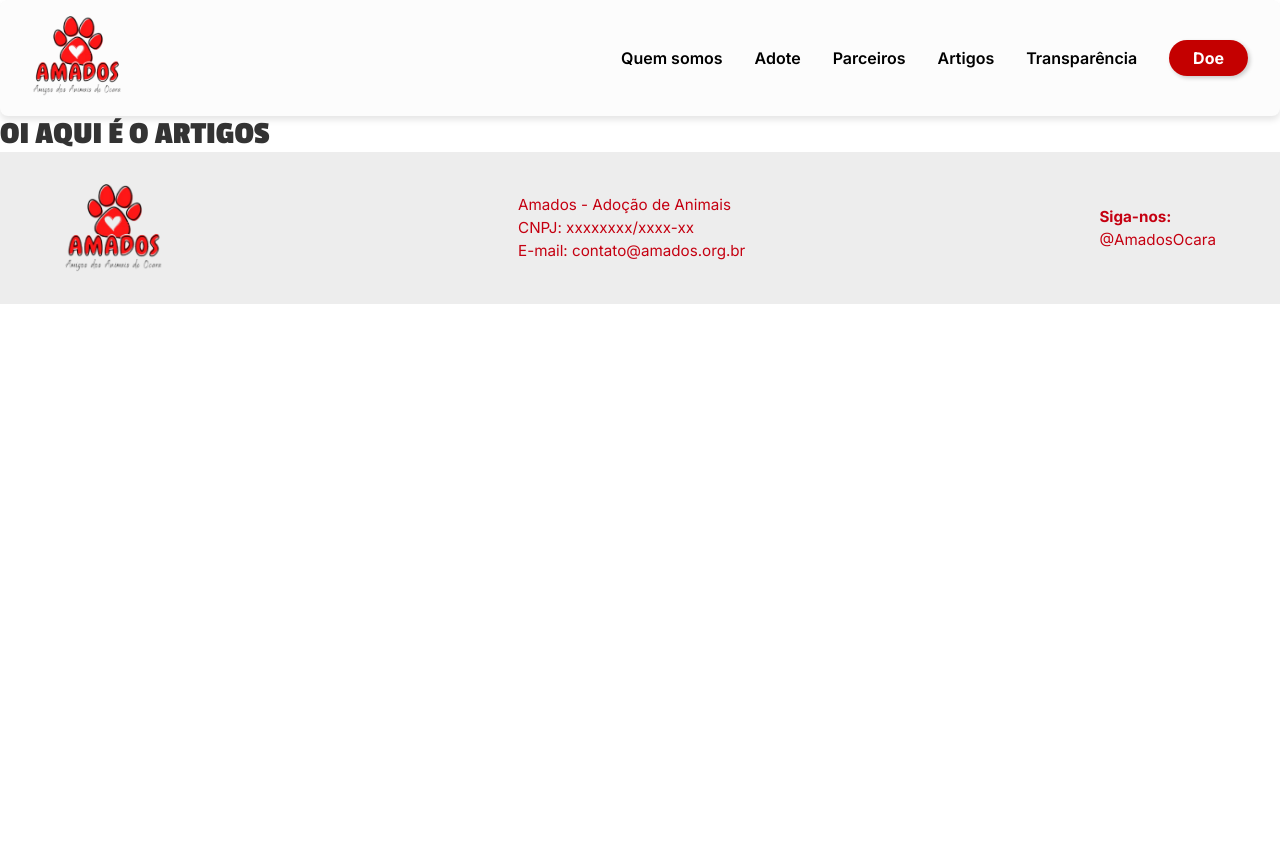
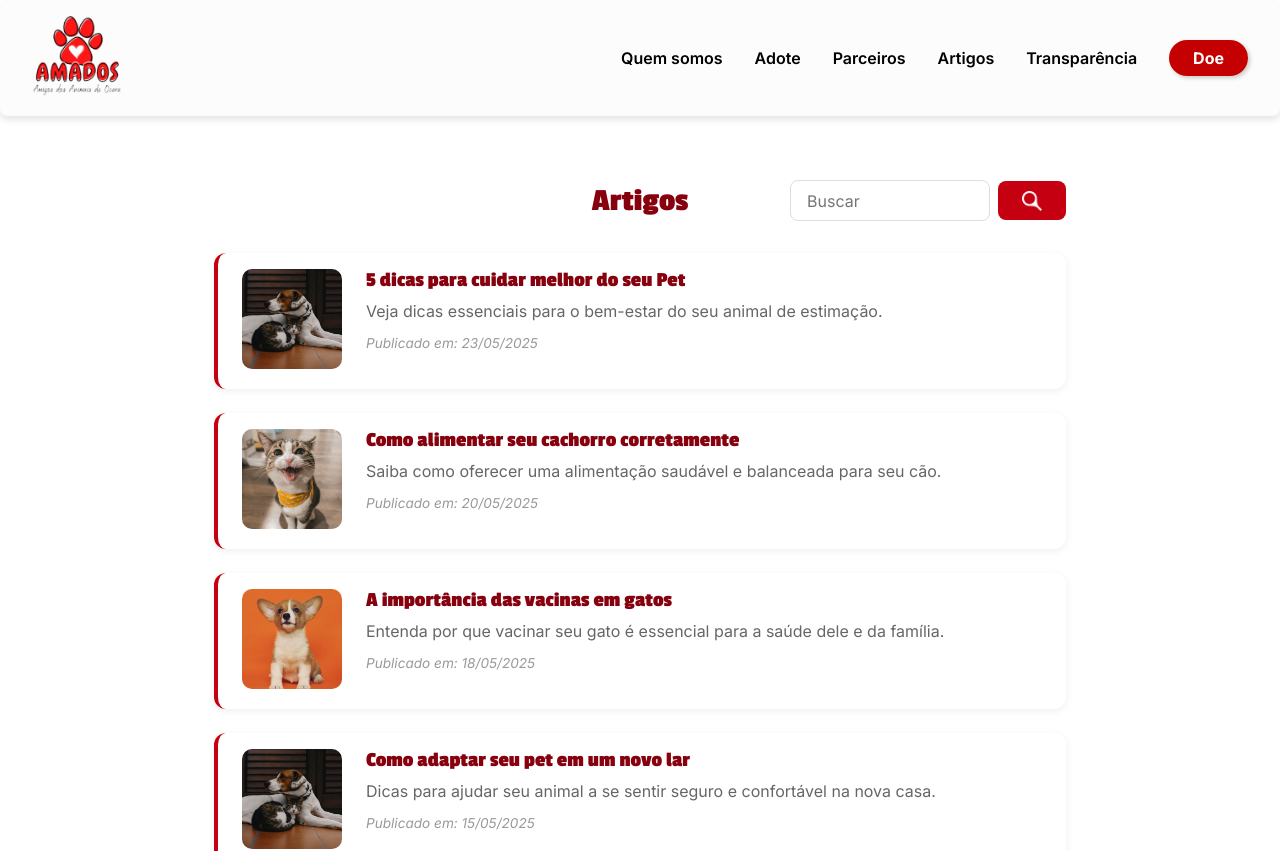
Before and after one commit to tatielynobre/AmadosOcara, a React (Vite) app: page /artigos in a window 1280 px wide. Shown: the top 851 px of the page. Before the commit the page ends 800 px from the top, so only its background shows below. Built offline with nearby package versions, Linux system fonts and the light colour scheme; no server answers.

Commit message:
feat: adicionar lista de artigos

```diff
--- /dev/null
+++ b/src/components/artigos/Artigos.css
@@ -0,0 +1,107 @@
+.artigos-container {
+  max-width: 900px;
+  margin: 0 auto;
+  padding: 4rem 1.5rem 2rem 1.5rem;
+}
+
+.artigos-cabecalho {
+  display: flex;
+  justify-content: space-between;
+  align-items: center;
+  margin-bottom: 2rem;
+  width: 100%;
+  position: relative;
+}
+
+.artigos-titulo {
+  color: #86000E;
+  font-family: 'Passion One', cursive;
+  font-size: 2rem;
+  font-weight: bold;
+  position: absolute;
+  left: 50%;
+  transform: translateX(-50%);
+  width: auto;
+}
+
+.artigos-busca {
+  display: flex;
+  align-items: center;
+  gap: 0.5rem;
+  margin-left: auto;
+}
+
+.artigos-busca-input {
+  padding: 0.6rem 1rem;
+  border-radius: 8px;
+  border: 1px solid #ddd;
+  font-size: 1rem;
+  width: 200px;
+}
+
+.artigos-busca-btn {
+  background: #C50011;
+  color: #fff;
+  border: none;
+  border-radius: 8px;
+  padding: 0.6rem 1.5rem;
+  font-weight: bold;
+  cursor: pointer;
+  display: flex;
+  align-items: center;
+  justify-content: center;
+  gap: 0.5rem;
+}
+
+.artigos-busca-icone {
+  width: 20px;
+  height: 20px;
+}
+
+.artigos-busca-btn:hover {
+  background: #86000E;
+}
+
+.artigos-cards {
+  display: flex;
+  flex-direction: column;
+  gap: 1.5rem;
+}
+
+@media (max-width: 600px) {
+  .artigos-cabecalho {
+    flex-direction: column;
+    align-items: stretch;
+  }
+
+  .artigos-titulo {
+    position: static;
+    left: auto;
+    transform: none;
+    text-align: center;
+    margin-bottom: 1rem;
+  }
+
+  .artigos-busca {
+    margin-left: 0;
+    width: 100%;
+  }
+
+  .artigos-busca-input {
+    width: 100%;
+  }
+
+  .artigos-busca-btn {
+    width: 100%;
+  }
+}
+
+@media (max-width: 480px) {
+  .artigos-titulo {
+    font-size: 1.5rem;
+  }
+
+  .cartao-artigo {
+    padding: 1rem;
+  }
+}
--- /dev/null
+++ b/src/components/artigos/ArtigosLista.jsx
@@ -0,0 +1,51 @@
+import { useState, useEffect } from 'react';
+import lupa from '../../assets/lupa.png';
+import CartaoArtigo from './CartaoArtigo';
+import './Artigos.css';
+
+export default function ArtigosLista({ artigos }) {
+  const [busca, setBusca] = useState('');
+  const [resultado, setResultado] = useState(artigos);
+
+  function handleBuscar() {
+    if (busca.trim() === '') {
+      setResultado(artigos);
+    } else {
+      setResultado(
+        artigos.filter(a => a.titulo.includes(busca))
+      );
+    }
+  }
+
+  useEffect(() => {
+    setResultado(artigos);
+  }, [artigos]);
+
+  return (
+    <div className="artigos-container">
+      <div className="artigos-cabecalho">
+        <h1 className="artigos-titulo">Artigos</h1>
+        <div className="artigos-busca">
+          <input
+            type="text"
+            placeholder="Buscar"
+            value={busca}
+            onChange={e => setBusca(e.target.value)}
+            className="artigos-busca-input"
+          />
+          <button onClick={handleBuscar} className="artigos-busca-btn">
+            <img src={lupa} alt="Buscar" className="artigos-busca-icone" />
+          </button>
+        </div>
+      </div>
+      <section className="artigos-cards">
+        {resultado.map(artigo => (
+          <CartaoArtigo key={artigo.id} {...artigo} />
+        ))}
+        {resultado.length === 0 && (
+          <p className="artigos-sem-resultado">Nenhum artigo encontrado.</p>
+        )}
+      </section>
+    </div>
+  );
+}
--- /dev/null
+++ b/src/components/artigos/CartaoArtigo.css
@@ -0,0 +1,74 @@
+.artigos-cards {
+    display: flex;
+    flex-direction: column;
+    gap: 2rem;
+    width: 100%;
+    margin-top: 2rem;
+}
+
+.cartao-artigo {
+    display: flex;
+    align-items: flex-start;
+    background: #fff;
+    border-radius: 12px;
+    box-shadow: 0 2px 8px #0001;
+    border-left: 4px solid #C50011;
+    padding: 1rem 1.5rem;
+    gap: 1.5rem;
+    transition: transform 0.2s ease;
+}
+
+.cartao-artigo:hover {
+    transform: translateY(-4px);
+}
+
+.cartao-artigo__imagem {
+    width: 100px;
+    height: 100px;
+    object-fit: cover;
+    border-radius: 10px;
+    background: #eee;
+}
+
+.cartao-artigo__titulo {
+    color: #86000E;
+    font-size: 1.3rem;
+    font-weight: bold;
+    margin-bottom: 0.5rem;
+    font-family: 'Passion One', cursive;
+}
+
+.cartao-artigo__resumo {
+    color: #666;
+    font-size: 1rem;
+    line-height: 1.5;
+    margin-bottom: 0.8rem;
+    text-align: justify;
+    line-height: 1.4;
+}
+
+.cartao-artigo__data {
+    color: #999;
+    font-size: 0.85rem;
+    font-style: italic;
+    margin-top: 0.3rem;
+}
+
+@media (max-width: 600px) {
+    .cartao-artigo {
+        flex-direction: column;
+        align-items: center;
+        padding: 1rem;
+        text-align: center;
+    }
+
+    .cartao-artigo__imagem {
+        width: 100px;
+        height: 100px;
+        margin-bottom: 0.7rem;
+    }
+
+    .cartao-artigo__conteudo {
+        align-items: center;
+    }
+}
--- /dev/null
+++ b/src/components/artigos/CartaoArtigo.jsx
@@ -0,0 +1,20 @@
+import './CartaoArtigo.css';
+
+export default function CartaoArtigo({ titulo, resumo, imagem, data }) {
+  return (
+    <article className="cartao-artigo">
+      <figure className="cartao-artigo__imagem-fig">
+        <img src={imagem} alt={titulo} className="cartao-artigo__imagem" />
+      </figure>
+      <div className="cartao-artigo__conteudo">
+        <header>
+          <h2 className="cartao-artigo__titulo">{titulo}</h2>
+        </header>
+        <section>
+          <p className="cartao-artigo__resumo">{resumo}</p>
+          <p className="cartao-artigo__data">Publicado em: {data}</p>
+        </section>
+      </div>
+    </article>
+  );
+}
--- /dev/null
+++ b/src/data/artigosApi.js
@@ -0,0 +1,54 @@
+import caoEgato from '../assets/caoEgato.jpg';
+import biscoito from '../assets/biscoito.png';
+import jupiter from '../assets/jupiter.png';
+
+const artigos = [
+  {
+    id: 1,
+    titulo: '5 dicas para cuidar melhor do seu Pet',
+    resumo: 'Veja dicas essenciais para o bem-estar do seu animal de estimação.',
+    conteudo: `Lorem ipsum dolor sit amet, consectetur adipiscing elit. Sed do eiusmod tempor incididunt ut labore et dolore magna aliqua. Ut enim ad minim veniam, quis nostrud exercitation ullamco laboris nisi ut aliquip ex ea commodo consequat.\n\nDuis aute irure dolor in reprehenderit in voluptate velit esse cillum dolore eu fugiat nulla pariatur.`,
+    imagem: caoEgato,
+    data: '23/05/2025',
+  },
+  {
+    id: 2,
+    titulo: 'Como alimentar seu cachorro corretamente',
+    resumo: 'Saiba como oferecer uma alimentação saudável e balanceada para seu cão.',
+    conteudo: `Alimentação é fundamental para a saúde do seu pet. Descubra como escolher a melhor ração e a importância da água fresca.`,
+    imagem: biscoito,
+    data: '20/05/2025',
+  },
+  {
+    id: 3,
+    titulo: 'A importância das vacinas em gatos',
+    resumo: 'Entenda por que vacinar seu gato é essencial para a saúde dele e da família.',
+    conteudo: `Vacinas previnem doenças graves e garantem uma vida longa ao seu felino. Consulte sempre um veterinário.`,
+    imagem: jupiter,
+    data: '18/05/2025',
+  },
+  {
+    id: 4,
+    titulo: 'Como adaptar seu pet em um novo lar',
+    resumo: 'Dicas para ajudar seu animal a se sentir seguro e confortável na nova casa.',
+    conteudo: `A adaptação é um processo importante para o bem-estar do animal. Tenha paciência e ofereça carinho e segurança.`,
+    imagem: caoEgato,
+    data: '15/05/2025',
+  },
+  {
+    id: 5,
+    titulo: 'Brinquedos caseiros para pets',
+    resumo: 'Aprenda a fazer brinquedos simples e seguros para entreter seu pet em casa.',
+    conteudo: `Brinquedos estimulam o físico e a mente dos animais. Use materiais seguros e supervisione sempre as brincadeiras.`,
+    imagem: biscoito,
+    data: '12/05/2025',
+  },
+];
+
+export async function getArtigos() {
+  return new Promise(resolve => setTimeout(() => resolve(artigos), 300));
+}
+
+export async function getArtigoPorId(id) {
+  return new Promise(resolve => setTimeout(() => resolve(artigos.find(a => a.id === Number(id))), 300));
+}
--- /dev/null
+++ b/src/services/artigosService.js
@@ -0,0 +1,44 @@
+import axios from 'axios';
+import { getArtigos as fetchArtigos, getArtigoPorId as fetchArtigoPorId } from '../data/artigosApi';
+
+const api = axios.create({
+  baseURL: 'https://api-fake-amados-ocara.com',
+  timeout: 5000,
+});
+
+api.interceptors.response.use(
+  (response) => response,
+  async (error) => {
+    if (error.config.url.includes('/artigos')) {
+      try {
+        const mockData = error.config.url.includes('/artigos/')
+          ? await fetchArtigoPorId(error.config.url.split('/').pop())
+          : await fetchArtigos();
+        return Promise.resolve({ data: mockData });
+      } catch (mockError) {
+        return Promise.reject(mockError);
+      }
+    }
+    return Promise.reject(error);
+  }
+);
+
+export const getArtigos = async () => {
+  try {
+    const response = await api.get('/artigos');
+    return response.data;
+  } catch (error) {
+    return await fetchArtigos();
+  }
+};
+
+export const getArtigoPorId = async (id) => {
+  try {
+    const response = await api.get(`/artigos/${id}`);
+    return response.data;
+  } catch (error) {
+    return await fetchArtigoPorId(id);
+  }
+};
+
+export default api;
--- a/src/views/Artigos.jsx
+++ b/src/views/Artigos.jsx
@@ -1,14 +1,31 @@
+import { useEffect, useState } from 'react';
+import { getArtigos } from '../services/artigosService';
+import ArtigosLista from '../components/artigos/ArtigosLista';
+import NavBar from '../components/navBar/navBar';
 import Footer from '../components/footer/Footer';
-import NavBar from '../components/navBar/navBar';
 
 function Artigos() {
-    return (
-    <>
-        <NavBar />
-        <h1>OI AQUI É O ARTIGOS</h1>
-        <Footer />
-    </>
-    );
+  const [artigos, setArtigos] = useState([]);
+  const [carregando, setCarregando] = useState(true);
+
+  useEffect(() => {
+    getArtigos().then(data => {
+      setArtigos(data);
+      setCarregando(false);
+    });
+  }, []);
+
+  return (
+    <main className="artigos-view">
+      <NavBar />
+      {carregando ? (
+        <p>Carregando...</p>
+      ) : (
+        <ArtigosLista artigos={artigos} />
+      )}
+      <Footer />
+    </main>
+  );
 }
 
-export default Artigos
+export default Artigos;
```
Also changed, not shown: src/assets/lupa.png (added).
